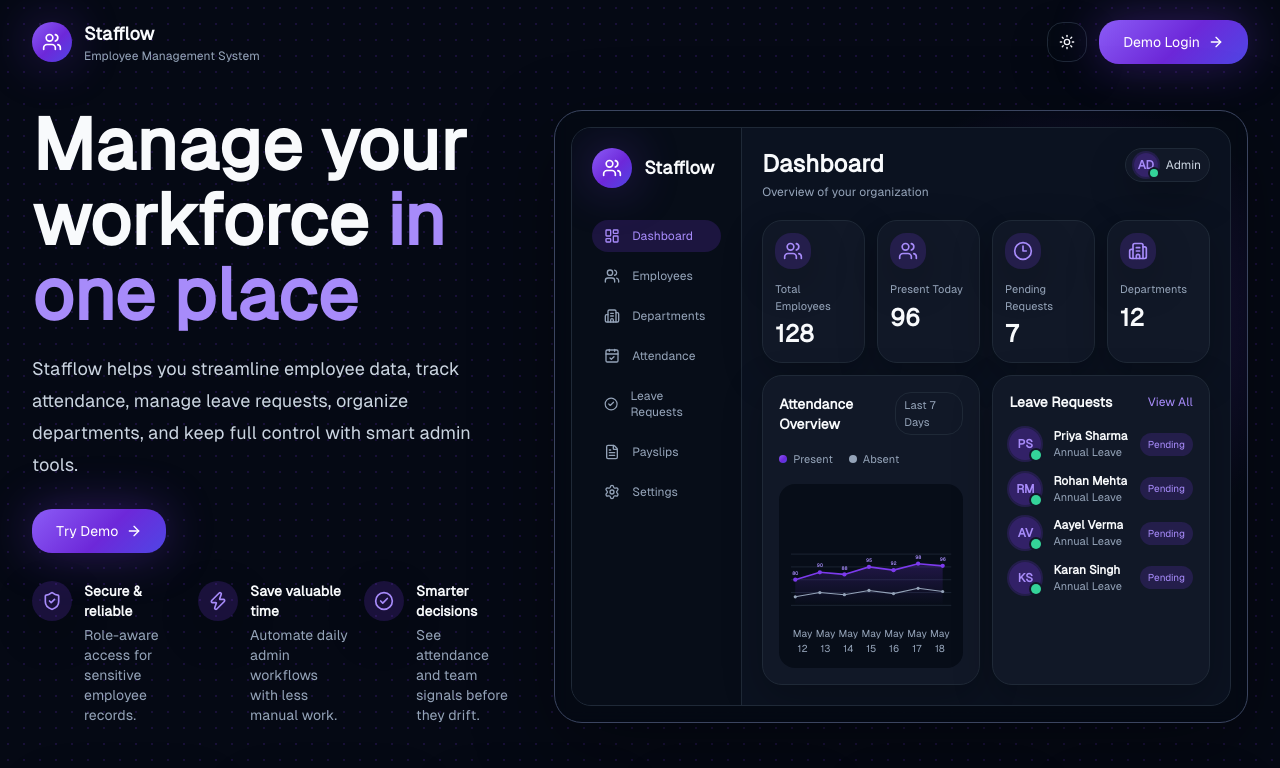
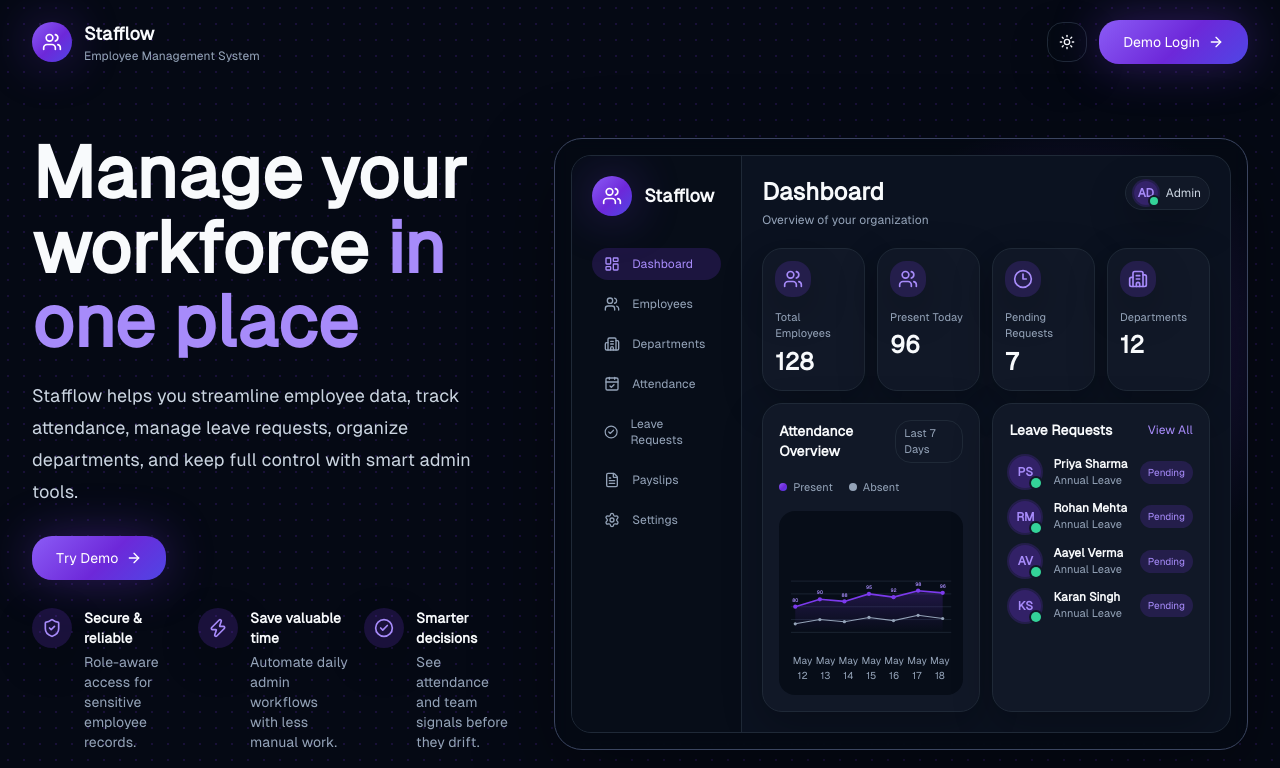
Before and after one commit to sen0mar/stafflow, a React (Vite) app in the folder client/: page / in a window 1280 px wide. Shown: the top 768 px of the page. Built offline with nearby package versions, Linux system fonts and the light colour scheme.

Commit message:
Adjust homepage fold spacing
Make the hero preview area fill the first viewport so module cards start below the fold.

```diff
--- a/client/src/features/homepage/pages/home-page.tsx
+++ b/client/src/features/homepage/pages/home-page.tsx
@@ -30,7 +30,7 @@ export const HomePage = () => (
         </div>
       </header>
 
-      <section className="mx-auto grid max-w-[1440px] items-center gap-10 px-5 pb-8 pt-5 sm:px-6 lg:grid-cols-[0.82fr_1.18fr] lg:px-8 lg:pb-6 lg:pt-6">
+      <section className="mx-auto grid min-h-[calc(100vh-5rem)] max-w-[1440px] items-center gap-10 px-5 pb-8 pt-5 sm:px-6 lg:grid-cols-[0.82fr_1.18fr] lg:px-8 lg:pb-6 lg:pt-6">
         <div>
           <h1 className="max-w-4xl text-5xl font-semibold leading-[1.04] tracking-normal text-primary sm:text-6xl lg:text-7xl">
             Manage your workforce <span className="text-brand-text">in one place</span>
```
